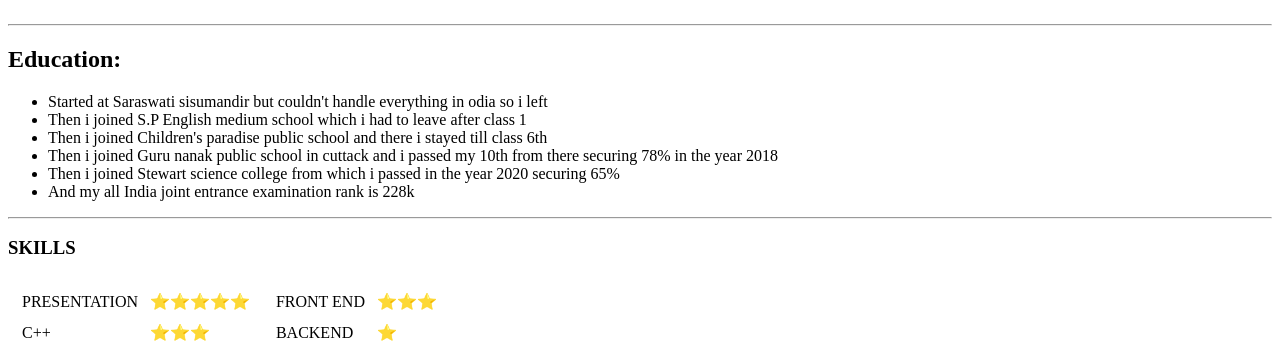
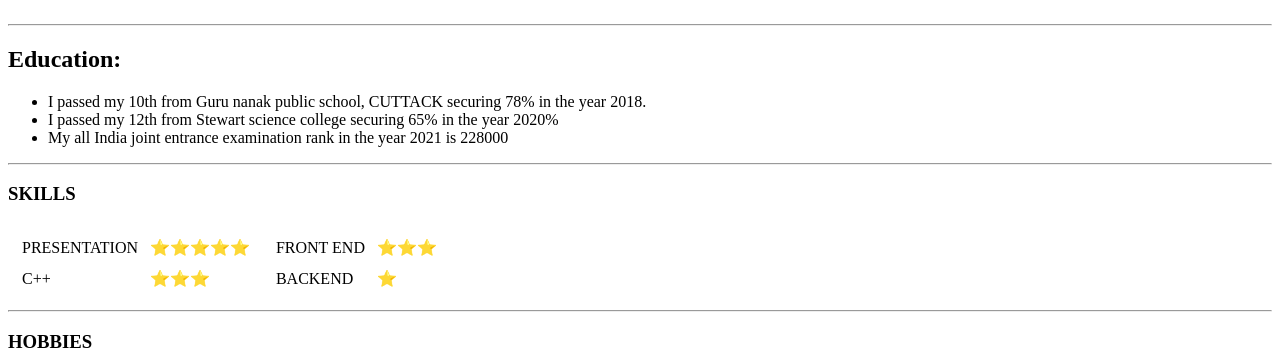
Before and after one commit to prithvinew004/cv, a plain HTML site: page index.html in a window 1280 px wide. Shown: the part 450-809 px from the top of the page. Drawn offline with Linux system fonts and the light colour scheme.

Commit message:
Update index.html

```diff
--- a/index.html
+++ b/index.html
@@ -18,12 +18,9 @@
 <hr>
 <h2>Education:</h2>
 <ul>
-<li>Started at Saraswati sisumandir but couldn't handle everything in odia so i left</li>
-<li>Then i joined S.P English medium school which i had to leave after class 1</li>
-<li>Then i joined Children's paradise public school and there i stayed till class 6th</li>
-<li>Then i joined Guru nanak public school in cuttack and i passed my 10th from there securing 78% in the year 2018</li>
-<li>Then i joined Stewart science college from which i passed in the year 2020 securing 65%</li>
-<li>And my all India joint entrance examination rank is 228k</li>
+    <li>I passed my 10th from Guru nanak public school, CUTTACK securing 78% in the year 2018.</li>
+    <li>I passed my 12th from Stewart science college securing 65% in the year 2020%</li>
+    <li>My all India joint entrance examination rank in the year 2021 is 228000</li>
 </ul>
 <hr>
 <h3>SKILLS</h3>
```
